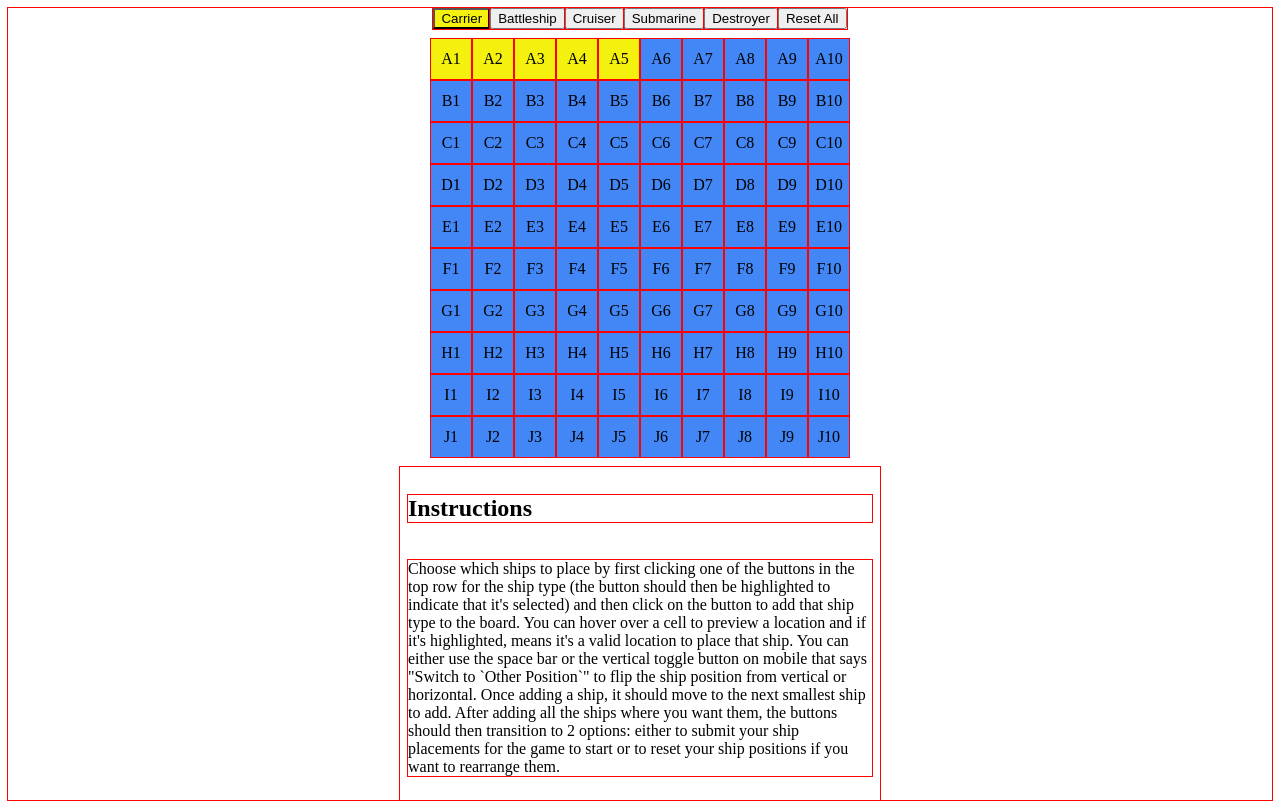
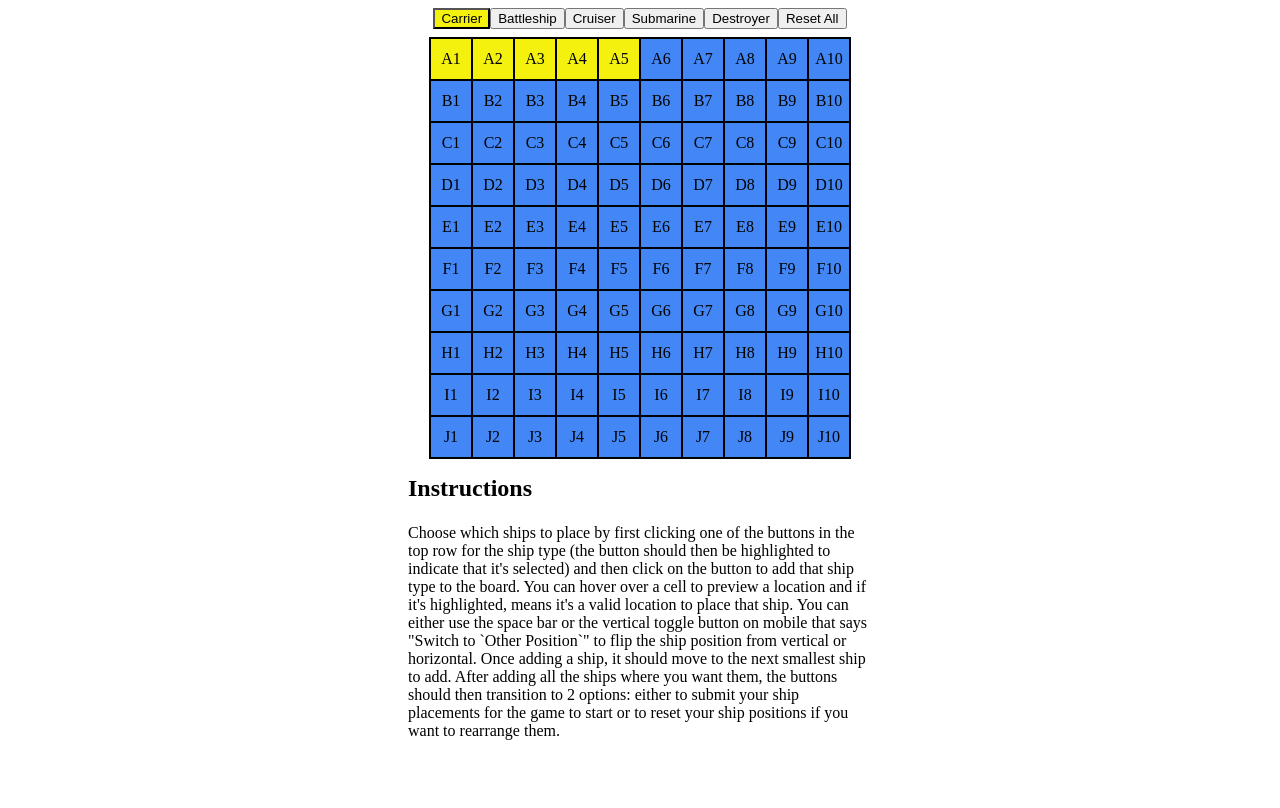
Before and after one commit to JonHunt1995/battleshipfrontend, a React (Vite) app: page / in a window 1280 px wide. Built offline with nearby package versions, Linux system fonts and the light colour scheme.

Commit message:
style changes and removed red outline

```diff
--- a/src/App.css
+++ b/src/App.css
@@ -29,6 +29,9 @@
   gap: 2px;
   justify-content: center;
   margin: auto;
+  div {
+    outline: solid black 2px;
+  }
 }
 
 .add-buttons {
@@ -53,9 +56,13 @@
 .instructions {
   display: flex;
   flex-direction: column;
-  justify-content: center;
-  margin: auto;
-  padding: 0.5rem;
+  justify-content: flex-start;
+  margin: 1rem auto;
   max-width: 480px;
   gap: 2px;
+
+  h2, p {
+    padding: 0.5rem;
+    margin-top: -1rem;
+  }
 }
--- a/src/index.css
+++ b/src/index.css
@@ -1,4 +1,3 @@
 * {
-  outline: 1px solid red;
   box-sizing: border-box;
 }
```
